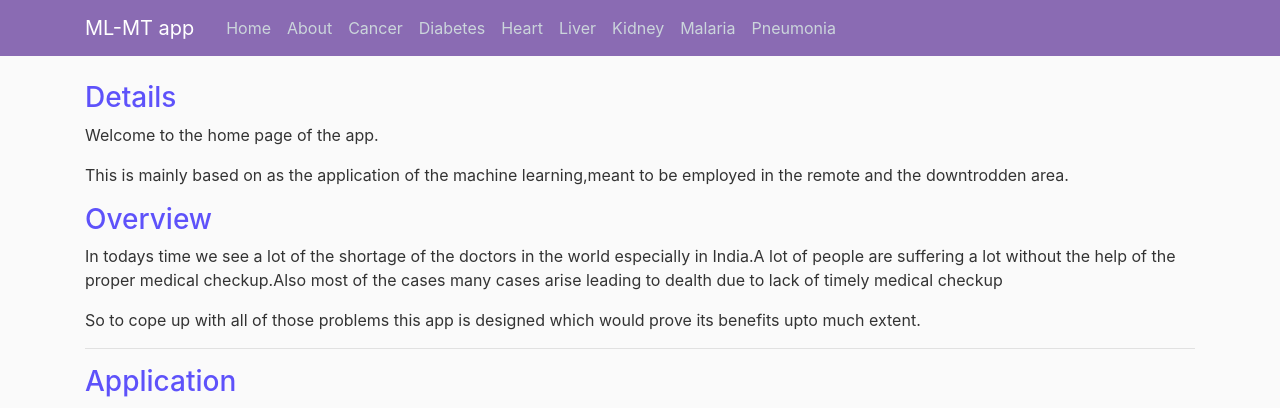
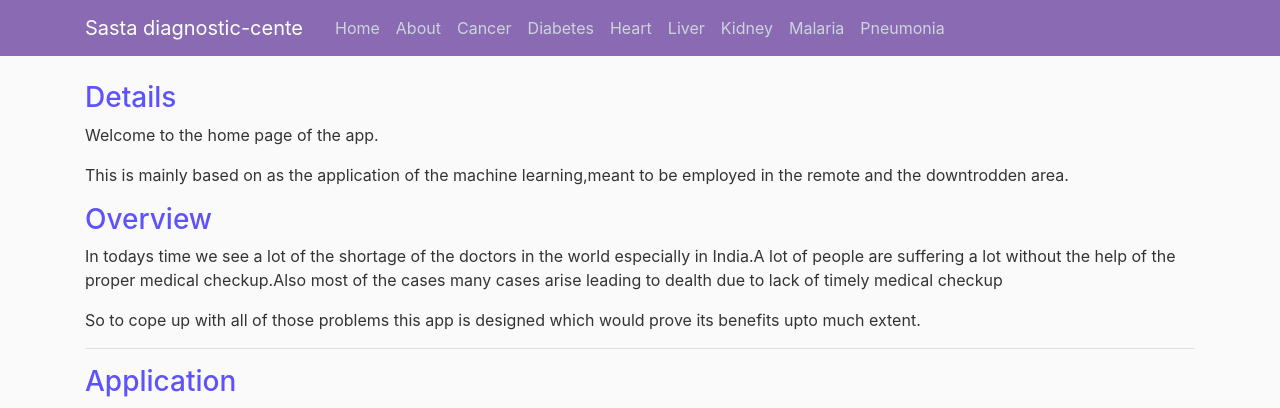
Before and after one commit to yashbaghani/fullhealthcare, a Flask app: page / in a window 1280 px wide. Shown: the top 408 px of the page. Run offline with Flask 2, Linux system fonts and the light colour scheme; parts of the project's set-up code (start-up, migrations or seed data) failed here and were passed over; some libraries are stand-ins or nearby versions.

Commit message:
Update home.html

```diff
--- a/template/home.html
+++ b/template/home.html
@@ -30,7 +30,7 @@
 
 
 
-      <a class="navbar-brand mr-4" href="/">ML-MT app</a>
+      <a class="navbar-brand mr-4" href="/">Sasta diagnostic-cente</a>
       <button class="navbar-toggler" type="button" data-toggle="collapse" data-target="#navbarToggle" aria-controls="navbarToggle" aria-expanded="false" aria-label="Toggle navigation">
         <span class="navbar-toggler-icon"></span>
       </button>
```
